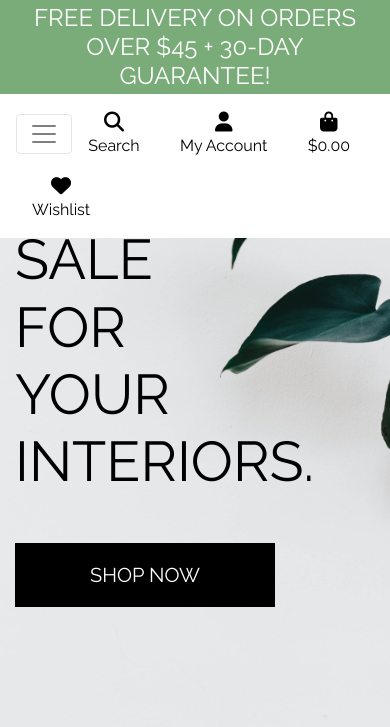
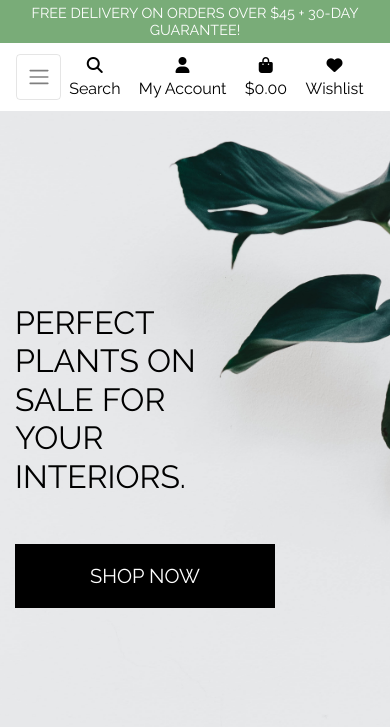
Before and after one commit to NikolettaGr/e-commerce, a Django app: page / in a window 390 px wide. Shown: the top 727 px of the page. Run offline with Django 3.2, Linux system fonts and the light colour scheme; some libraries are stand-ins or nearby versions.

Commit message:
Add media queries

```diff
--- a/static/css/base.css
+++ b/static/css/base.css
@@ -241,3 +241,50 @@ input[name='q']::placeholder {
         padding-top: 164px;
     }
 }
+
+/* pad the top a bit when navbar is collapsed on mobile */
+@media (max-width: 991px) {
+    .header-container {
+        padding-top: 116px;
+    }
+
+    body {
+        height: calc(100vh - 116px);
+    }
+
+    .display-4.logo-font.text-black {
+        font-size: 2rem;
+    }
+
+    .nav-link {
+        padding: 0.15rem;
+    }
+
+    .nav-link i.fa-lg {
+        font-size: 1rem;
+    }
+
+    .navbar-toggler {
+        padding: .6rem .6rem;
+        font-size: 1rem;
+    }
+
+    #delivery-banner h4 {
+        font-size: .9rem;
+    }
+
+    .btn.btn-outline-black.rounded-0,
+    .btn.btn-black.rounded-0 {
+        padding: .375rem .375rem;
+    }
+
+    .btn.btn-outline-black.rounded-0.btn-lg,
+    .btn.btn-black.rounded-0.btn-lg {
+        padding: .375rem .375rem;
+        font-size: .75rem;
+    }
+
+    .increment-qty, .decrement-qty {
+        padding: .25rem .5rem !important;
+    }
+}
```
